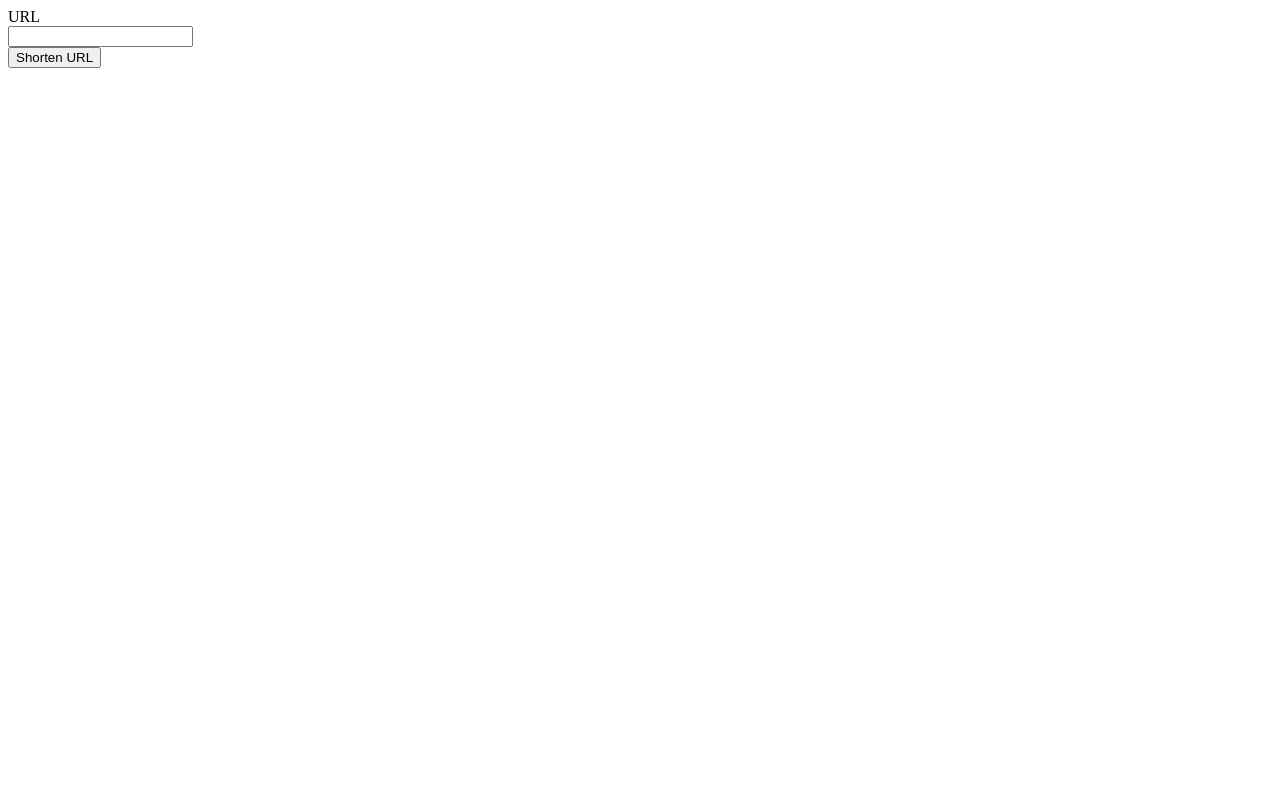
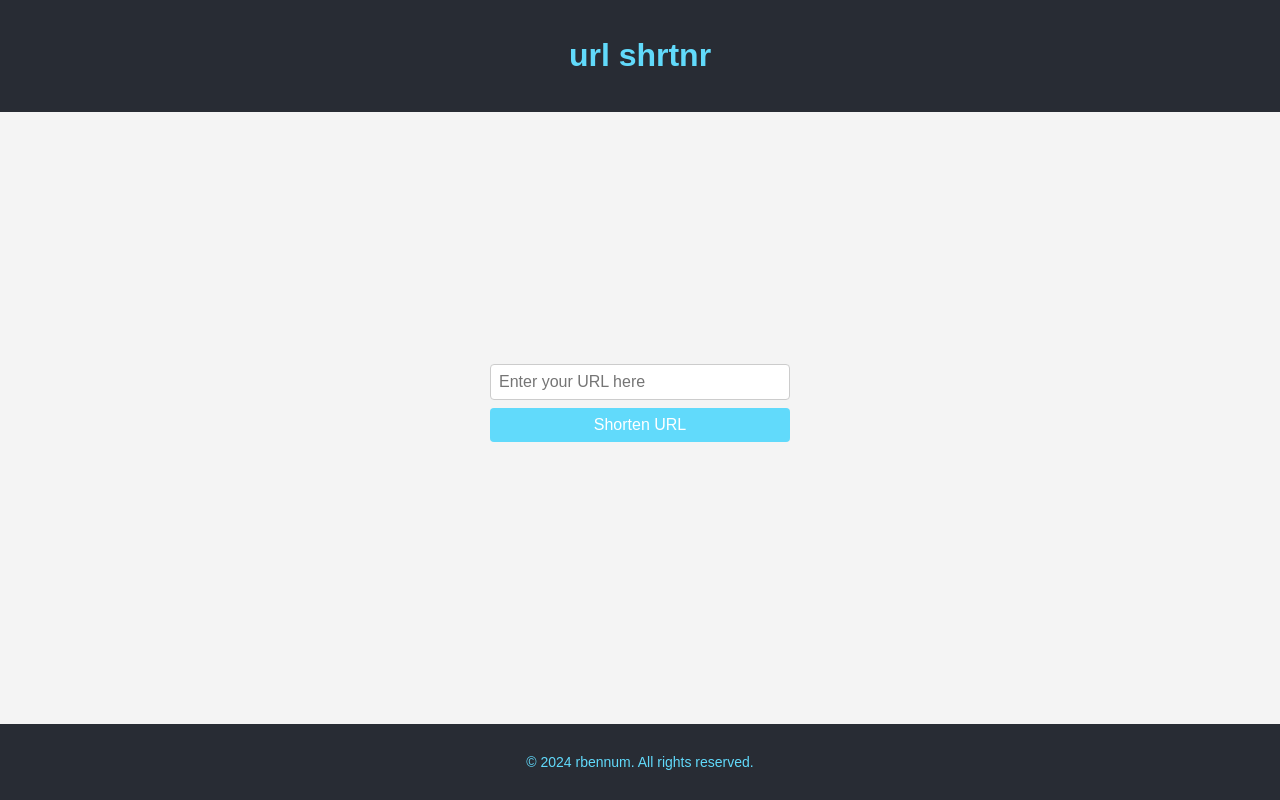
Before and after one commit to rbennum/url-shrtnr, a plain HTML site: page views/main/main.html in a window 1280 px wide. Drawn offline with Linux system fonts and the light colour scheme; files that its build step writes are made by us from their sources.

Commit message:
feat: revamp the main page

```diff
--- a/views/main/main.html
+++ b/views/main/main.html
@@ -1,32 +1,29 @@
 <!DOCTYPE html>
-<html>
+<html lang="en">
 <head>
-    <title>Welcome to url-shrtnr!</title>
-    <style>
-        #error-view, #content-view {
-            display: none;
-        }
-    </style>
+    <meta charset="UTF-8">
+    <meta name="viewport" content="width=device-width, initial-scale=1.0">
+    <title>url shrtnr</title>
+    <link rel="stylesheet" href="static/styles.css">
 </head>
 <body>
-    <form id="url-form" method="POST" action="/url">
-        <div>
-            <label for="url">URL</label>
-            <br>
-            <input id="url" type="text" name="url" required/>
+    <header>
+        <h1>url shrtnr</h1>
+    </header>
+    <main>
+        <form id="urlForm" onsubmit="onSubmit(event);">
+            <input type="text" id="urlInput" placeholder="Enter your URL here" required>
+            <p id="errorMessage" class="hidden">URL must be 400 characters or less.</p>
+            <button type="submit">Shorten URL</button>
+        </form>
+        <div id="result" class="hidden">
+            <p id="successMessage" class="hidden"></p>
+            <p id="errorView" class="hidden"></p>
         </div>
-        <div>
-            <input type="submit" value="Shorten URL" />
-        </div>
-    </form>
-    <!--Error view-->
-    <div id="error-view">
-        <p id="error-text">Error: something went wrong!</p>
-    </div>
-    <!--Content view-->
-    <div id="content-view">
-        <h1 id="content-text">URL</h1>
-    </div>
+    </main>
+    <footer>
+        <p>© 2024 rbennum. All rights reserved.</p>
+    </footer>
     <script src="/static/main_scripts.js"></script>
 </body>
 </html>
--- a/views/static/main_scripts.js
+++ b/views/static/main_scripts.js
@@ -1,38 +1,53 @@
-document.addEventListener("DOMContentLoaded", function() {
-    onFormSubmit()
-});
+const onSubmit = async (e) => {
+    e.preventDefault();
 
-function onFormSubmit() {
-    const form = document.getElementById("url-form")
-    form.addEventListener("submit", function(event) {
-        event.preventDefault()
-        const url = document.getElementById("url").value;
-        const formData = {
-            url: url
-        }
-        fetch("/url", {
-            method: "POST",
+    const form = document.getElementById('urlForm');
+    const urlInput = document.getElementById('urlInput');
+    const errorMessage = document.getElementById('errorMessage');
+    const resultDiv = document.getElementById('result');
+    const successMessage = document.getElementById('successMessage');
+    const errorView = document.getElementById('errorView');
+
+    if (urlInput.value.length > 400) {
+        errorMessage.classList.remove('hidden');
+        return;
+    }
+
+    resultDiv.classList.remove('hidden');
+    errorMessage.classList.add('hidden');
+
+    const formData = {
+        url: urlInput.value
+    }
+
+    try {
+        const response = await fetch('/url', {
+            method: 'POST',
             headers: {
-                "Content-Type": "application/json"
+                'Content-Type': 'application/json'
             },
             body: JSON.stringify(formData)
-        })
-        .then(response => response.json())
-        .then(data => {
-            console.log(`Data: ${JSON.stringify(data)}`)
-            const tag = data.tag;
-            document.getElementById('content-view').style.display = 'block';
-            document.getElementById('error-view').style.display = 'none';
-            const contentText = document.getElementById('content-text')
-            contentText.textContent = `${tag}`;
-            form.reset();
-        })
-        .catch(error => {
-            document.getElementById('content-view').style.display = 'none';
-            document.getElementById('error-view').style.display = 'block';
-            const errorText = document.getElementById('error-text')
-            errorText.textContent = `Error: ${error}`
-            form.reset();
-        })
-    });
-}
+        });
+
+        if (!response.ok) {
+            throw new Error('Unable to create new link. Please try again later.');
+        }
+
+        const data = await response.json();
+        console.log(`Data: ${JSON.stringify(data)}`);
+        const tag = data.tag;
+
+        successMessage.classList.remove('hidden');
+        errorView.classList.add('hidden');
+
+        successMessage.textContent = 'URL: ';
+        successMessage.innerHTML += `<a href="http://${tag}" target="_blank">${tag}</a>`;
+    } catch (error) {
+        successMessage.classList.add('hidden');
+        errorView.classList.remove('hidden');
+
+        errorView.textContent = `${error}`;
+    }
+
+    form.reset();
+};
--- /dev/null
+++ b/views/static/styles.css
@@ -0,0 +1,81 @@
+/* styles.css */
+body {
+    font-family: Arial, sans-serif;
+    background-color: #f4f4f4; /* Light grey background for the entire page */
+    color: #333; /* Dark grey text color for readability */
+    margin: 0;
+    padding: 0;
+    display: flex;
+    flex-direction: column;
+    min-height: 100vh;
+}
+
+header {
+    background-color: #282c34; /* Dark background for the header */
+    color: #61dafb; /* Light blue text color for the header */
+    padding: 1rem;
+    text-align: center;
+}
+
+main {
+    flex: 1;
+    flex-direction: column;
+    display: flex;
+    justify-content: center;
+    align-items: center;
+    padding: 2rem;
+}
+
+form {
+    display: flex;
+    flex-direction: column;
+    width: 300px;
+    margin-bottom: 20px;
+}
+
+input {
+    padding: 0.5rem;
+    margin-bottom: 0.5rem;
+    border: 1px solid #ccc; /* Light grey border for input */
+    border-radius: 4px;
+    font-size: 1rem;
+    color: #333; /* Dark grey text color in input */
+    background-color: #fff; /* White background for input */
+}
+
+button {
+    padding: 0.5rem;
+    background-color: #61dafb; /* Light blue background for the button */
+    border: none;
+    border-radius: 4px;
+    color: #fff; /* White text color for the button */
+    cursor: pointer;
+    font-size: 1rem;
+}
+
+button:hover {
+    background-color: #21a1f1; /* Darker blue on hover */
+}
+
+#errorMessage {
+    color: red; /* Red color for error messages */
+    font-size: 0.875rem;
+}
+
+.hidden {
+    display: none;
+}
+
+footer {
+    background-color: #282c34; /* Dark background for the footer */
+    color: #61dafb; /* Light blue text color for the footer */
+    text-align: center;
+    padding: 1rem;
+    font-size: 0.875rem;
+}
+
+#result {
+    display: block;
+    width: 300px;
+    margin-top: 10px; /* Add some space above the result div */
+}
```
Also changed, not shown: 2 other files.
